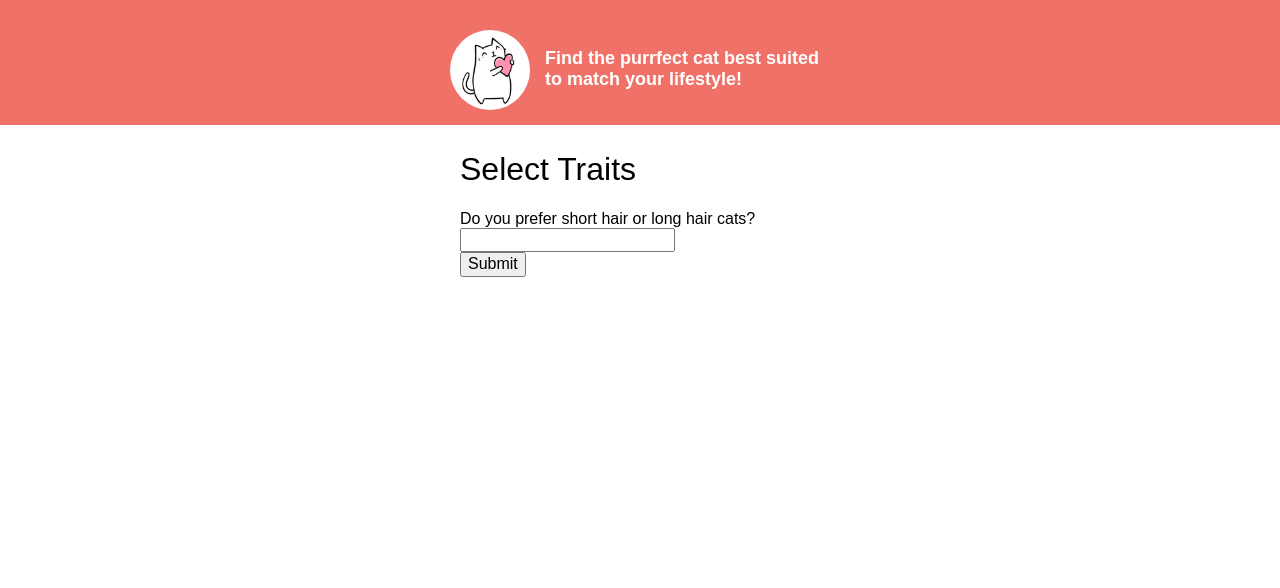
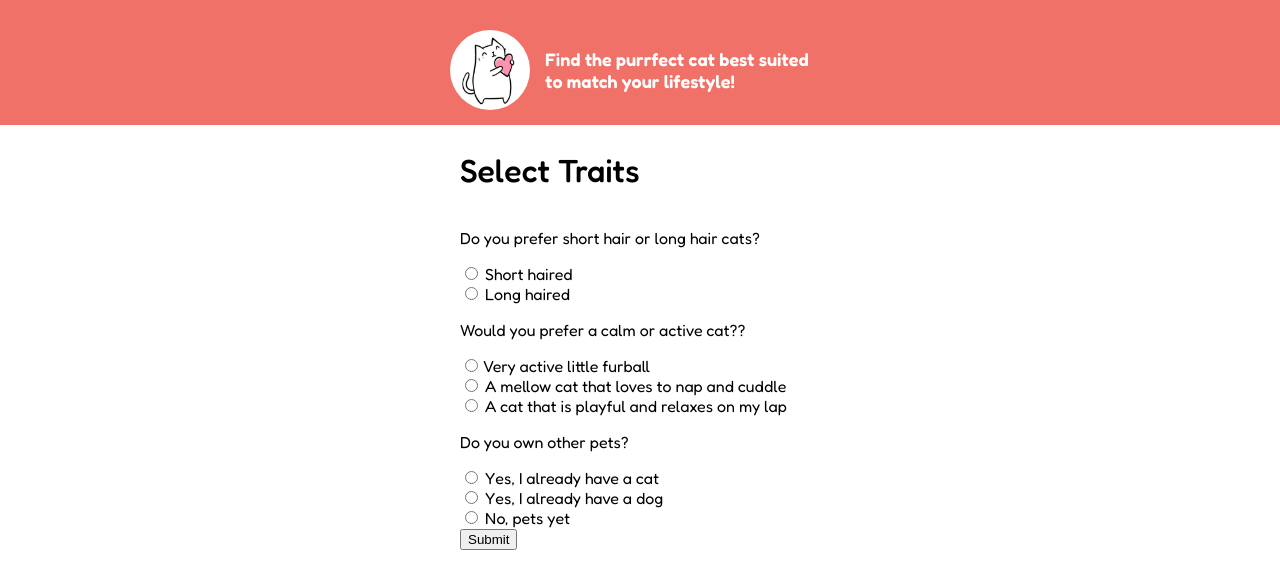
Before and after one commit to IngridGdesigns/pet-picker, a website with bundled scripts: page index.html in a window 1280 px wide. Built offline with nearby package versions, Linux system fonts and the light colour scheme.

Commit message:
added more inputs, leaving it at three questions for now

```diff
--- a/index.html
+++ b/index.html
@@ -1,9 +1,14 @@
 <!doctype html>
 <html>
-    <head><link rel="stylesheet" href="https://cdnjs.cloudflare.com/ajax/libs/normalize/8.0.1/normalize.css">
-        <title>Pick your cat type</title>
+
+<head>
+    <title>Cat breed selector</title>
     <link rel="stylesheet" href="styles.css">
+    <link rel="preconnect" href="https://fonts.googleapis.com">
+    <link rel="preconnect" href="https://fonts.gstatic.com" crossorigin>
+    <link href="https://fonts.googleapis.com/css2?family=Fredoka:wght@300..700&display=swap" rel="stylesheet">
 </head>
+
 <body>
     <header>
         <div class="header">
@@ -15,8 +20,36 @@
         <h1>Select Traits</h1>
         <div id="options">
             <form id="catbreed-choice">
-                <label for="fur-length">Do you prefer short hair or long hair cats?</label>
-                <input id="fur-length">
+                <div>
+                    <p>Do you prefer short hair or long hair cats?</p>
+                    <input type="radio" id="short-hair" value="short-hair" name="fur-length">
+                    <label for="short-hair">Short haired</label><br>
+
+                    <input type="radio" id="long-hair" value="long-hair" name="fur-length">
+                    <label for="long-hair">Long haired</label>
+                </div>
+                <div>
+                    <p>Would you prefer a calm or active cat??</p>
+                    <input type="radio" id="active" value="active" name="energy-level">
+                    <label for="active">Very active little furball</label><br>
+
+                    <input type="radio" id="mellow" value="mellow" name="energy-level">
+                    <label for="mellow">A mellow cat that loves to nap and cuddle</label><br>
+
+                    <input type="radio" id="easygoing" value="easygoing" name="energy-level">
+                    <label for="easygoing">A cat that is playful and relaxes on my lap</label>
+                </div>
+                <div>
+                    <p>Do you own other pets?</p>
+                    <input type="radio" id="cat" value="has-cat" name="owns">
+                    <label for="cat">Yes, I already have a cat</label><br>
+
+                    <input type="radio" id="dog" value="has-dog" name="owns">
+                    <label for="dog">Yes, I already have a dog</label><br>
+
+                    <input type="radio" id="none" value="no-pets" name="owns">
+                    <label for="none">No, pets yet</label>
+                </div>
 
                 <div class="field">
                     <button type="submit" class="full" id="submit">Submit</button>
@@ -31,4 +64,5 @@
     </div>
     <script type="module" src="index.js"></script>
 </body>
+
 </html>
```
Lines whose indentation alone changed are shown as unchanged.
